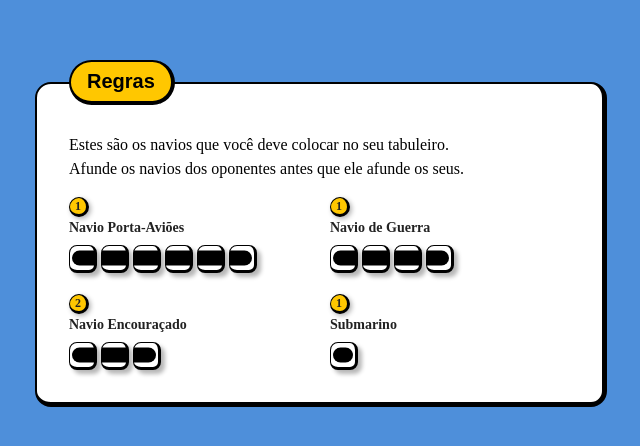
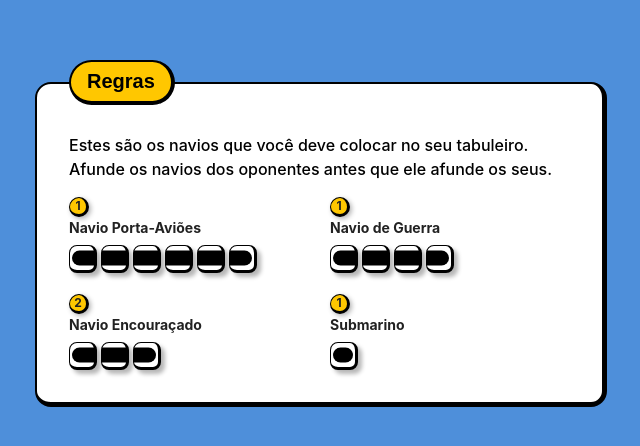
Before and after one commit to pedrowillliam/Battleship, a plain HTML site: page frontend/components/rules.html in a window 1280 px wide. Shown: the part 156-602 px from the top of the page, without its empty margins (95-735 px from the left). Drawn offline with Linux system fonts and the light colour scheme.

Commit message:
aplica Inter como fonte padrão no body.

```diff
--- a/frontend/components/rules.css
+++ b/frontend/components/rules.css
@@ -6,6 +6,7 @@ body {
     display: flex;
     align-items: center;     /* centraliza verticalmente */
     justify-content: flex-start; /* alinha à esquerda */
+    font-family: Inter, sans-serif;
 }
 
 .regras-container {
```
